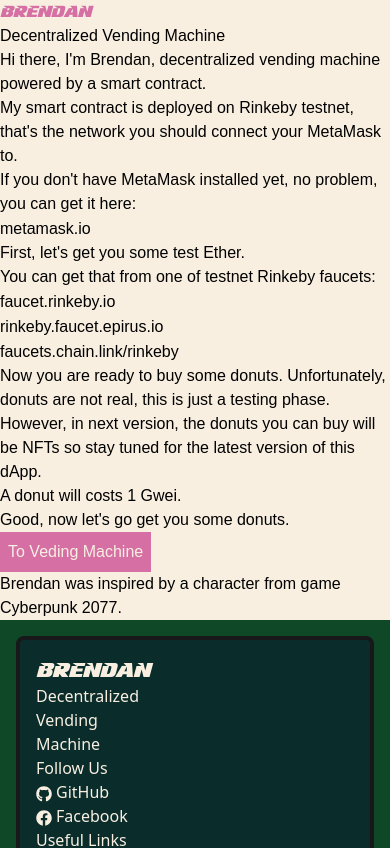
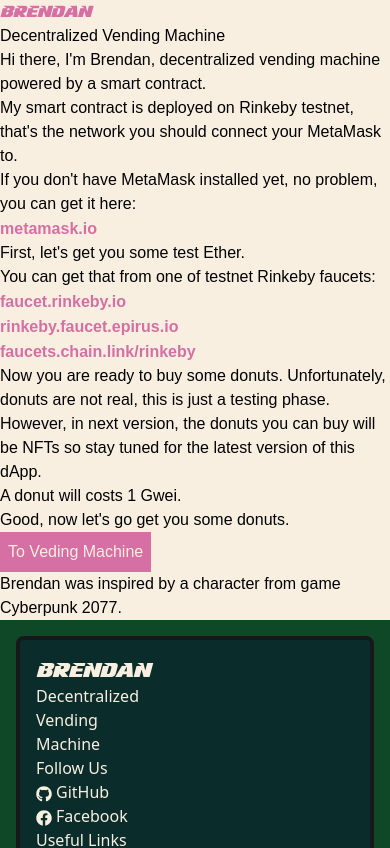
Before and after one commit to SJuras/Web3-Vending-Machine, a Next.js app in the folder vending-machine/: page / in a window 390 px wide. Shown: the top 848 px of the page. Built offline with nearby package versions, Linux system fonts and the light colour scheme.

Commit message:
v1.2.2 adding responsiveness to poster section.

```diff
--- a/vending-machine/pages/index.js
+++ b/vending-machine/pages/index.js
@@ -26,15 +26,15 @@
       <p className="font-Ubuntu">
         If you don't have MetaMask installed yet, no problem, you can get it here:
       </p>
-      <a href="https://metamask.io/" className="font-Ubuntu">metamask.io</a>
+      <a href="https://metamask.io/" className="font-Ubuntu text-brendanPink font-bold">metamask.io</a>
       <p className="font-Ubuntu">
         First, let's get you some test Ether. <br />
         You can get that from one of testnet Rinkeby faucets:
       </p>
       <ul>
-        <li><a href="https://faucet.rinkeby.io/" className="font-Ubuntu">faucet.rinkeby.io</a></li>
-        <li><a href="https://rinkeby.faucet.epirus.io/" className="font-Ubuntu">rinkeby.faucet.epirus.io</a></li>
-        <li><a href="https://faucets.chain.link/rinkeby" className="font-Ubuntu">faucets.chain.link/rinkeby</a></li>
+        <li><a href="https://faucet.rinkeby.io/" className="font-Ubuntu text-brendanPink font-bold">faucet.rinkeby.io</a></li>
+        <li><a href="https://rinkeby.faucet.epirus.io/" className="font-Ubuntu text-brendanPink font-bold">rinkeby.faucet.epirus.io</a></li>
+        <li><a href="https://faucets.chain.link/rinkeby" className="font-Ubuntu text-brendanPink font-bold">faucets.chain.link/rinkeby</a></li>
       </ul>
       <p className="font-Ubuntu">
         Now you are ready to buy some donuts. Unfortunately, donuts are not real, this is just a testing phase.<br />
--- a/vending-machine/pages/vending-machine.js
+++ b/vending-machine/pages/vending-machine.js
@@ -1,5 +1,6 @@
 import Head from 'next/head';
 import Image from 'next/image'
+import Link from 'next/link'
 import Web3 from 'web3';
 import { useState, useEffect } from 'react';
 import vmContract from '../blockchain/vending.js';
@@ -57,8 +58,10 @@
       </Head>
       <nav className="p-2 mt-0 mb-4">
         <div className="w-full flex justify-between">
-          <div className="navbar-brand">
-            <h1 className="text-2xl md:text-4xl font-Infinite text-brendanPink">BRENDAN</h1>
+          <div className="navbar-brand cursor-pointer">
+            <Link href="/">
+              <h1 className="text-2xl md:text-4xl font-Infinite text-brendanPink">BRENDAN</h1>
+            </Link>
           </div>
           <div className="navbar-end">
 
@@ -70,6 +73,27 @@
         </div>
       </nav>
 
+      {/* eyes */}
+      <div className="w-full flex justify-around items-center">
+        <div className="w-1/4 p-2 border-4 border-white rounded-lg flex justify-center items-center bg-brendanBrown">
+          <div className="w-1/8 p-4 px-8 bg-white rounded-lg"></div>
+        </div>
+        <div className="w-1/4 p-2 border-4 border-white rounded-lg flex justify-center items-center bg-brendanBrown">
+          <div className="w-1/8 p-4 px-8 bg-white rounded-lg"></div>
+        </div>
+      </div>
+
+      {/* nose */}
+      <div className="w-full flex justify-around items-center pb-8">
+        <div className="flex">
+          <div className="mx-2 px-4 py-10 bg-brendanPink rounded-lg"></div>
+          <div className="mx-2 px-4 py-10 bg-brendanPink rounded-lg"></div>
+          <div className="mx-2 px-4 py-10 bg-brendanPink rounded-lg"></div>
+          <div className="mx-2 px-4 py-10 bg-brendanPink rounded-lg"></div>
+          <div className="mx-2 px-4 py-10 bg-brendanPink rounded-lg"></div>
+        </div>
+      </div>
+
       {/* pictures */}
       <div className="w-full flex flex-col md:flex-row justify-center items-center bg-brendanPink py-4">
         <div className="w-1/2 flex justify-center items-center mb-4 md:mb-0">
@@ -80,11 +104,12 @@
         <div className="w-1/2 flex items-center">
           <div className="w-full md:w-1/2">
             <h4 className="text-4xl lg:text-6xl text-white font-Infinite">HyperDonut!</h4>
-            <p className="text-2xl text-white mb-4">Hyper Taste</p>
-            <div className="w-full flex flex-col md:flex-row items-center">
+            <p className="text-2xl text-white mb-4">Hyper Flavor for Hyper Pleasure*</p>
+            <div className="w-full flex flex-col md:flex-row items-center mb-8">
               <h5 className="text-2xl lg:text-4xl text-white mr-4">Only</h5>
               <h4 className="text-5xl text-white font-Infinite">1 Gwei</h4>
             </div>
+            <p className="text-white">*Contains: Soy, Shellfish, Waterbug and Artificial Dye</p>
           </div>
         </div>
       </div>
@@ -94,7 +119,7 @@
         <div className="w-full md:w-1/2 flex justify-center items-center">
           Pink
         </div>
-        <div className="w-full md:w-1/2 flex justify-center items-center bg-brendanLightGreen p-4">
+        <div className="w-full md:w-1/2 flex justify-center items-center bg-brendanLightGreen p-4 md:rounded-tl-lg">
           <div className="w-full p-4 border-4 border-zinc-900 bg-brendanDarkGreen rounded-lg">
             green
           </div>
```
